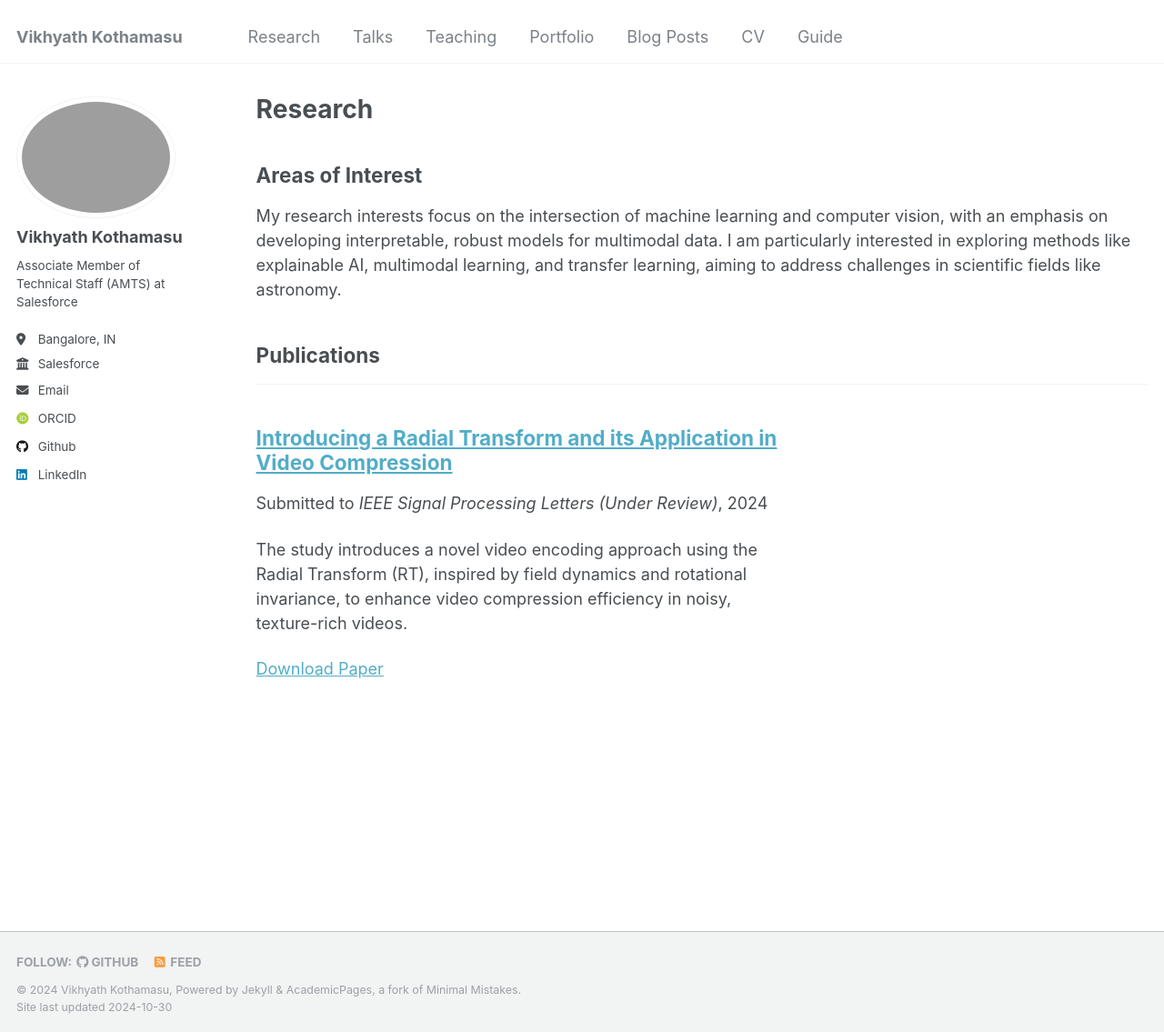
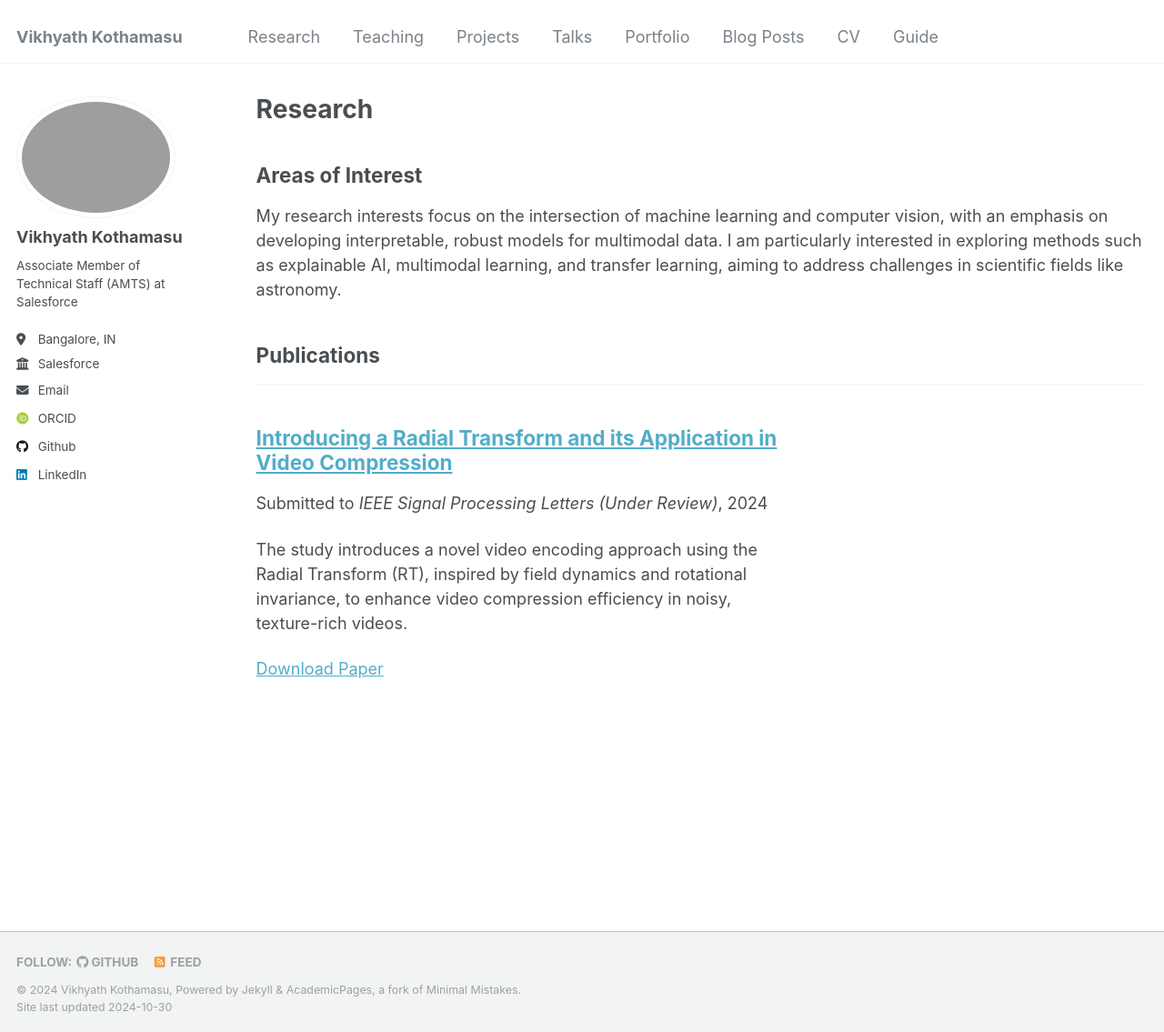
Before and after one commit to Vikhyath-vec/vikhyath-vec.github.io, a Jekyll site: the page built from _pages/publications.html, in a window 1280 px wide and 1135 px high. Shown: the whole window at 91% size. Built offline with Jekyll 4.4.1, drawn with Linux system fonts in a browser that asks for light colours; some web fonts are replaced.

Commit message:
Created projects page

```diff
--- a/_data/navigation.yml
+++ b/_data/navigation.yml
@@ -8,11 +8,14 @@ main:
   - title: "Research"
     url: /research/
 
+  - title: "Teaching"
+    url: /teaching/
+
+  - title: "Projects"
+    url: /projects/
+
   - title: "Talks"
     url: /talks/
-
-  - title: "Teaching"
-    url: /teaching/
 
   - title: "Portfolio"
     url: /portfolio/
--- a/_pages/publications.html
+++ b/_pages/publications.html
@@ -13,7 +13,7 @@ author_profile: true
 
 <h2>Areas of Interest</h2>
 
-<p>My research interests focus on the intersection of machine learning and computer vision, with an emphasis on developing interpretable, robust models for multimodal data. I am particularly interested in exploring methods like explainable AI, multimodal learning, and transfer learning, aiming to address challenges in scientific fields like astronomy.</p>
+<p>My research interests focus on the intersection of machine learning and computer vision, with an emphasis on developing interpretable, robust models for multimodal data. I am particularly interested in exploring methods such as explainable AI, multimodal learning, and transfer learning, aiming to address challenges in scientific fields like astronomy.</p>
 
 <!-- New style rendering if publication categories are defined -->
 {% if site.publication_category %}
```
Also changed, not shown: _pages/about.md (+2 -2 lines), _pages/projects.md (added, +14 -0 lines).
